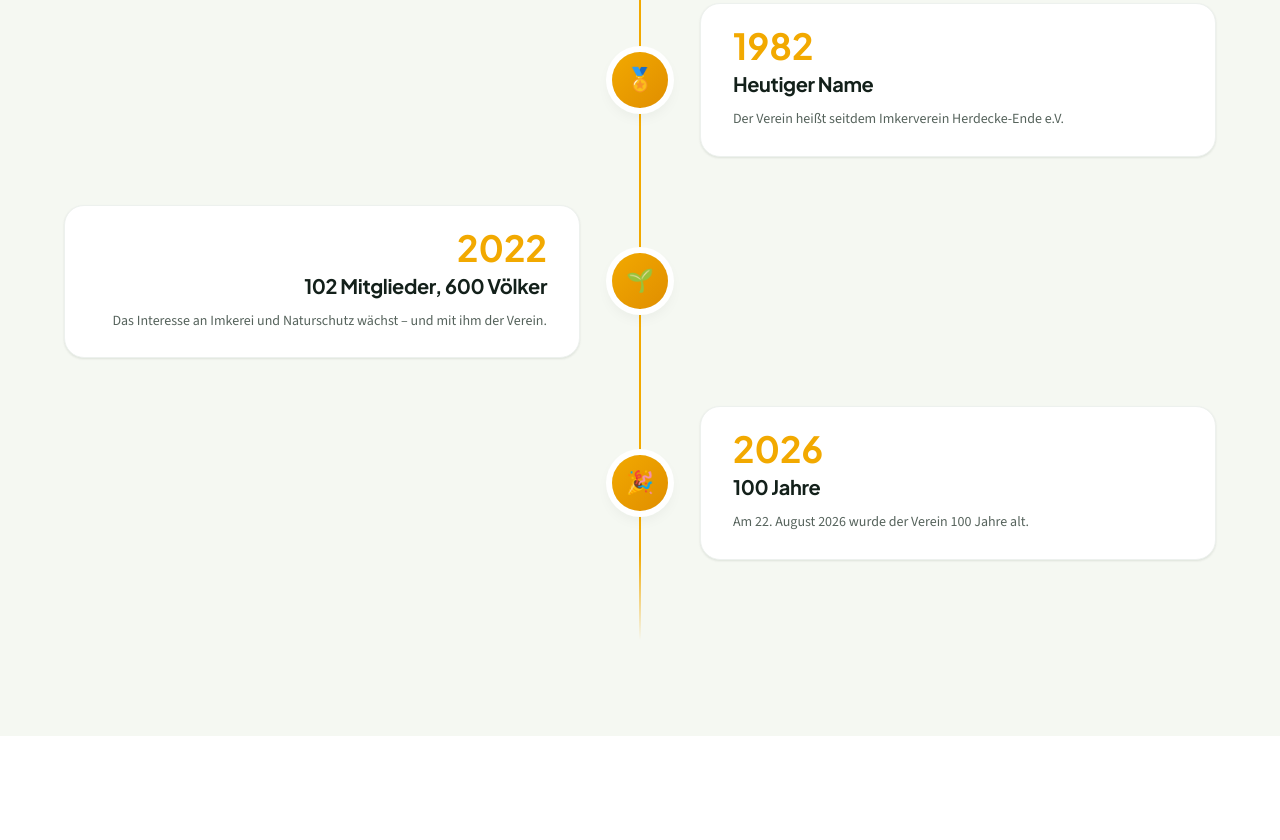
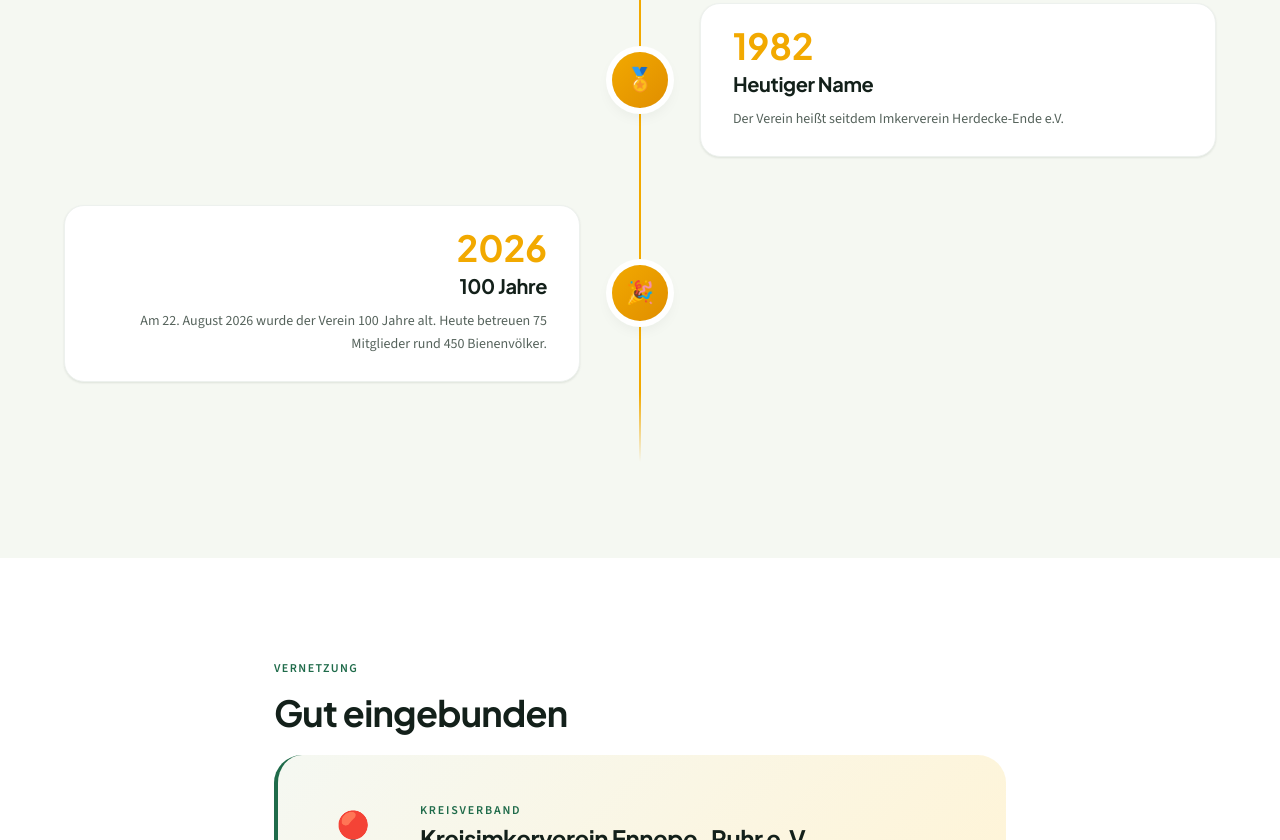
Before and after one commit to Imkereitrinkaus/iv-he, a plain HTML site: page ueber-uns.html in a window 1280 px wide. Shown: the part 1469-2309 px from the top of the page. Drawn offline with Linux system fonts and the light colour scheme.

Commit message:
Mitgliederzahl auf 75 und Völkerzahl auf ca. 450 aktualisieren
- Startseite (Fakten-Leiste) und Beschreibung von „Über uns“
- Chronik: veralteter Eintrag 2022 (102 Mitglieder, 600 Völker) entfernt,
  aktuelle Zahlen im Eintrag 2026 genannt

Co-Authored-By: Claude Opus 5.5 <noreply@anthropic.com>
Claude-Session: https://claude.ai/code/session_01KTtGtJZXfnyYjpNt1C7rXr

```diff
--- a/ueber-uns.html
+++ b/ueber-uns.html
@@ -6,7 +6,7 @@
   <meta name="referrer" content="strict-origin-when-cross-origin">
   <meta name="viewport" content="width=device-width, initial-scale=1.0">
   <title>Über uns – Imkerverein Herdecke-Ende e.V.</title>
-  <meta name="description" content="Der Imkerverein Herdecke-Ende e.V.: gegründet 1926, 102 Mitglieder, rund 600 Bienenvölker. Mitglied im Kreisimkerverein Ennepe-Ruhr und im Landesverband Westfälischer und Lippischer Imker.">
+  <meta name="description" content="Der Imkerverein Herdecke-Ende e.V.: gegründet 1926, 75 Mitglieder, rund 450 Bienenvölker. Mitglied im Kreisimkerverein Ennepe-Ruhr und im Landesverband Westfälischer und Lippischer Imker.">
   <!-- VORSCHAU-SPERRE: Diesen Hinweis und die nächste Zeile vor dem Start der echten Website löschen -->
   <meta name="robots" content="noindex, nofollow">
   <link rel="icon" type="image/svg+xml" href="icons/favicon.svg">
@@ -115,21 +115,12 @@
           </div>
           <div class="timeline-item reveal" role="listitem">
             <div class="timeline-content">
-              <div class="timeline-year">2022</div>
-              <h3 class="timeline-title">102 Mitglieder, 600 Völker</h3>
-              <p class="timeline-text">Das Interesse an Imkerei und Naturschutz wächst – und mit ihm der Verein.</p>
-            </div>
-            <div class="timeline-dot" aria-hidden="true">🌱</div>
-            <div class="timeline-spacer"></div>
-          </div>
-          <div class="timeline-item reveal" role="listitem">
-            <div class="timeline-spacer"></div>
-            <div class="timeline-dot" aria-hidden="true">🎉</div>
-            <div class="timeline-content">
               <div class="timeline-year">2026</div>
               <h3 class="timeline-title">100 Jahre</h3>
-              <p class="timeline-text">Am 22. August 2026 wurde der Verein 100 Jahre alt.</p>
+              <p class="timeline-text">Am 22. August 2026 wurde der Verein 100 Jahre alt. Heute betreuen 75 Mitglieder rund 450 Bienenvölker.</p>
             </div>
+            <div class="timeline-dot" aria-hidden="true">🎉</div>
+            <div class="timeline-spacer"></div>
           </div>
         </div>
       </div>
```
Also changed, not shown: index.html (+2 -2 lines).
